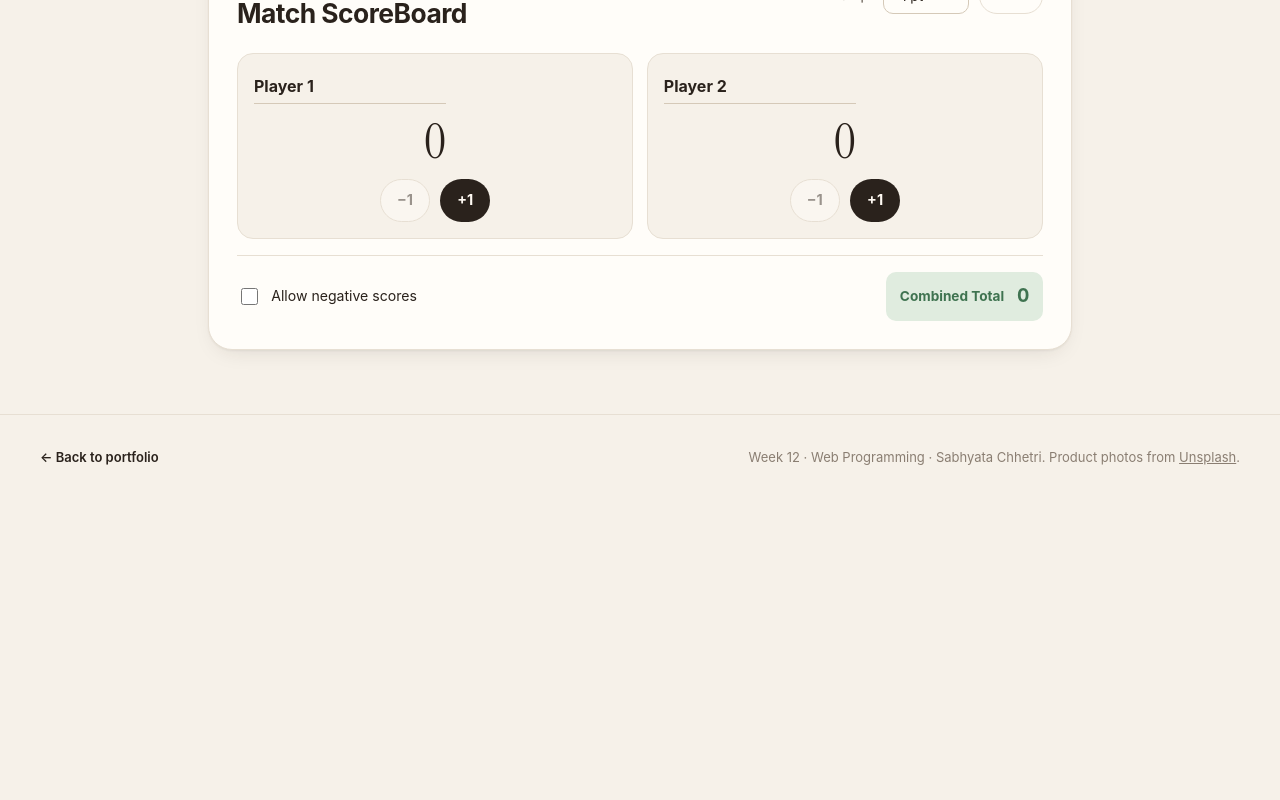
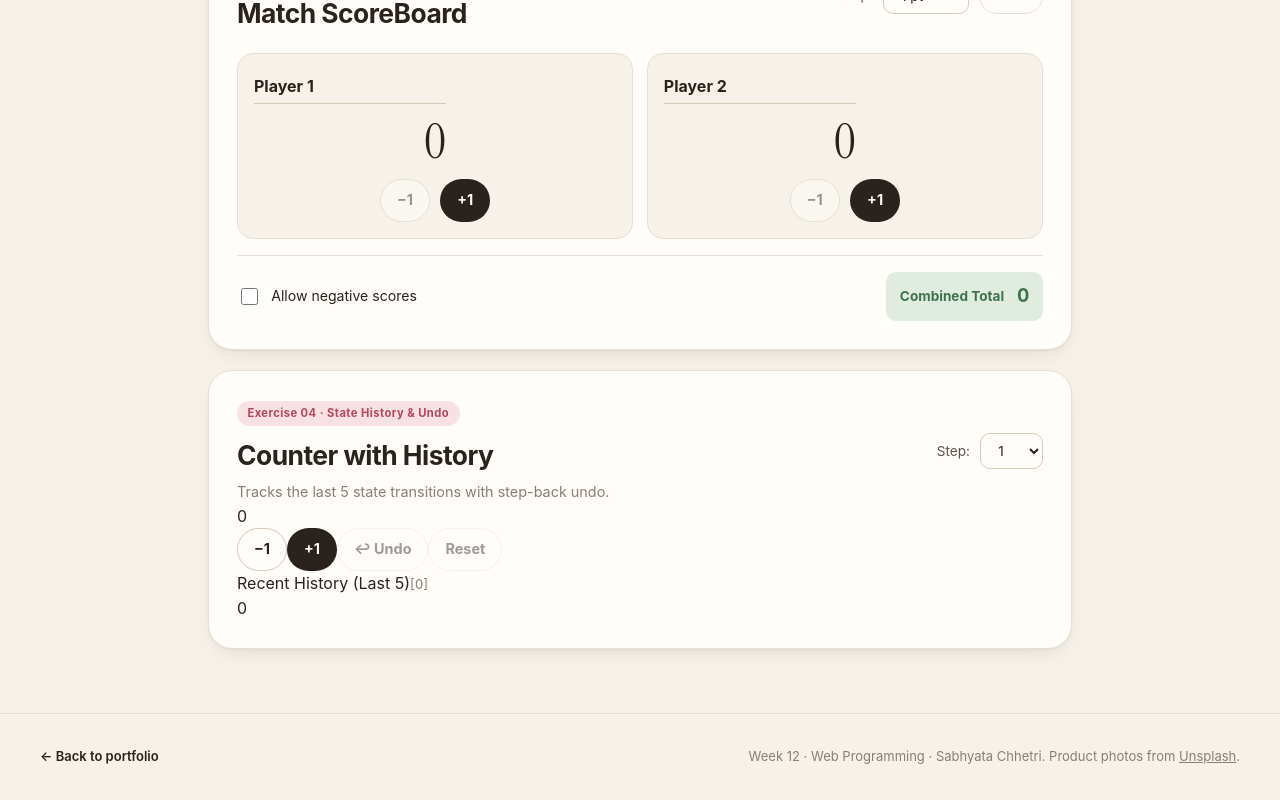
Before and after one commit to sabhyatachhetri45-dev/web-programming, a React (Vite) app in the folder week12/: page / in a window 1280 px wide. Shown: the part 3286-4086 px from the top of the page. Before the commit the page ends 3786 px from the top, so only its background shows below. Built offline with nearby package versions, Linux system fonts and the light colour scheme; a web font is replaced by a local one.

Commit message:
Add Counter with History as Week 12 Exercise 04

```diff
--- /dev/null
+++ b/week12/src/components/CounterWithHistory.css
@@ -0,0 +1,89 @@
+/* Exercise 04: Counter with History */
+.state-counter-stage {
+  display: flex;
+  flex-direction: column;
+  align-items: center;
+  margin-top: 1.25rem;
+  padding: 1.5rem 1rem;
+  border: 1px solid var(--line);
+  border-radius: var(--radius);
+  background: var(--surface-sunk);
+}
+
+.state-counter-value {
+  margin-bottom: 1.25rem;
+  font-family: var(--font-serif);
+  font-size: clamp(3rem, 10vw, 4.25rem);
+  font-weight: 400;
+  line-height: 1.1;
+  font-variant-numeric: tabular-nums;
+  transition: color 150ms ease;
+}
+
+.state-counter-value.positive {
+  color: var(--sage);
+}
+
+.state-counter-value.negative {
+  color: var(--accent);
+}
+
+.state-counter-value.neutral {
+  color: var(--ink);
+}
+
+.state-counter-actions {
+  display: flex;
+  flex-wrap: wrap;
+  justify-content: center;
+  gap: 0.5rem;
+}
+
+.state-history-panel {
+  margin-top: 1.25rem;
+  padding-top: 1rem;
+  border-top: 1px solid var(--line);
+}
+
+.state-history-header {
+  display: flex;
+  flex-wrap: wrap;
+  gap: 0.5rem;
+  align-items: center;
+  justify-content: space-between;
+  margin-bottom: 0.65rem;
+}
+
+.state-history-label {
+  color: var(--ink-soft);
+  font-size: 0.85rem;
+  font-weight: 650;
+}
+
+.state-history-pills {
+  display: flex;
+  flex-wrap: wrap;
+  gap: 0.5rem;
+  align-items: center;
+}
+
+.state-history-chip {
+  display: inline-flex;
+  min-width: 2.25rem;
+  align-items: center;
+  justify-content: center;
+  padding: 0.3rem 0.65rem;
+  border: 1px solid var(--line);
+  border-radius: var(--radius-sm);
+  color: var(--muted);
+  background: var(--surface-sunk);
+  font-size: 0.9rem;
+  font-weight: 650;
+  font-variant-numeric: tabular-nums;
+}
+
+.state-history-chip.is-current {
+  border-color: var(--accent);
+  color: var(--accent);
+  background: var(--accent-soft);
+}
--- /dev/null
+++ b/week12/src/components/CounterWithHistory.jsx
@@ -0,0 +1,144 @@
+import { useCallback, useEffect, useState } from 'react';
+
+const MAX_HISTORY = 5;
+
+export default function CounterWithHistory() {
+  const [count, setCount] = useState(0);
+  const [history, setHistory] = useState([0]);
+  const [step, setStep] = useState(1);
+
+  const updateCount = useCallback((nextValue) => {
+    setCount(nextValue);
+    setHistory((previous) => [...previous, nextValue].slice(-MAX_HISTORY));
+  }, []);
+
+  const handleIncrement = useCallback(() => {
+    updateCount(count + step);
+  }, [count, step, updateCount]);
+
+  const handleDecrement = useCallback(() => {
+    updateCount(count - step);
+  }, [count, step, updateCount]);
+
+  const handleReset = useCallback(() => {
+    if (count !== 0) updateCount(0);
+  }, [count, updateCount]);
+
+  const handleUndo = useCallback(() => {
+    if (history.length <= 1) return;
+    const previousValue = history[history.length - 2];
+    setCount(previousValue);
+    setHistory((previous) => previous.slice(0, -1));
+  }, [history]);
+
+  useEffect(() => {
+    function handleKeyDown(event) {
+      if ((event.ctrlKey || event.metaKey) && event.key.toLowerCase() === 'z') {
+        event.preventDefault();
+        handleUndo();
+      }
+    }
+
+    window.addEventListener('keydown', handleKeyDown);
+    return () => window.removeEventListener('keydown', handleKeyDown);
+  }, [handleUndo]);
+
+  const canUndo = history.length > 1;
+  const countTone = count > 0 ? 'positive' : count < 0 ? 'negative' : 'neutral';
+
+  return (
+    <section className="state-card" aria-labelledby="counter-heading">
+      <div className="state-card__header">
+        <div>
+          <span className="state-badge">Exercise 04 · State History &amp; Undo</span>
+          <h2 id="counter-heading" className="state-card__title">Counter with History</h2>
+          <p className="state-card__subtitle">
+            Tracks the last {MAX_HISTORY} state transitions with step-back undo.
+          </p>
+        </div>
+
+        <label className="state-step-selector">
+          <span>Step:</span>
+          <select
+            value={step}
+            onChange={(event) => setStep(Number(event.target.value))}
+            aria-label="Counter step value"
+          >
+            <option value={1}>1</option>
+            <option value={5}>5</option>
+            <option value={10}>10</option>
+          </select>
+        </label>
+      </div>
+
+      <div className="state-counter-stage">
+        <div className={`state-counter-value ${countTone}`} aria-live="polite">
+          {count}
+        </div>
+
+        <div className="state-counter-actions">
+          <button
+            type="button"
+            className="state-button state-button--secondary"
+            onClick={handleDecrement}
+            aria-label={`Decrease count by ${step}`}
+          >
+            −{step}
+          </button>
+
+          <button
+            type="button"
+            className="state-button state-button--primary"
+            onClick={handleIncrement}
+            aria-label={`Increase count by ${step}`}
+          >
+            +{step}
+          </button>
+
+          <button
+            type="button"
+            className="state-button state-button--ghost"
+            onClick={handleUndo}
+            disabled={!canUndo}
+            title="Shortcut: Ctrl + Z"
+            aria-label="Undo last count change"
+          >
+            ↩ Undo
+          </button>
+
+          <button
+            type="button"
+            className="state-button state-button--ghost"
+            onClick={handleReset}
+            disabled={count === 0}
+            aria-label="Reset count to zero"
+          >
+            Reset
+          </button>
+        </div>
+      </div>
+
+      <div className="state-history-panel">
+        <div className="state-history-header">
+          <span className="state-history-label">Recent History (Last {MAX_HISTORY})</span>
+          <span className="state-hint">[{history.join(', ')}]</span>
+        </div>
+
+        <div className="state-history-pills" role="list" aria-label="Recent count values">
+          {history.map((value, index) => {
+            const isCurrent = index === history.length - 1;
+            return (
+              <span
+                key={`${index}-${value}`}
+                role="listitem"
+                className={`state-history-chip ${isCurrent ? 'is-current' : ''}`}
+              >
+                {value}
+              </span>
+            );
+          })}
+        </div>
+      </div>
+    </section>
+  );
+}
--- a/week12/src/components/ReactExercises.jsx
+++ b/week12/src/components/ReactExercises.jsx
@@ -1,6 +1,7 @@
 import ToggleDetail from './ToggleDetail.jsx';
 import TaskList from './TaskList.jsx';
 import ScoreBoard from './ScoreBoard.jsx';
+import CounterWithHistory from './CounterWithHistory.jsx';
 import './ReactExercises.css';
 
 export function ReactExercises() {
@@ -9,12 +10,13 @@ export function ReactExercises() {
       <header className="state-page-header">
         <p className="state-page-header__eyebrow">Week 12 · React practice</p>
         <h2 id="state-exercises-heading">React State Patterns</h2>
-        <p>Modular implementations of boolean, array, and lifted state.</p>
+        <p>Modular implementations of boolean, array, lifted, and history state.</p>
       </header>
       <div className="state-exercises__stack">
         <ToggleDetail />
         <TaskList />
         <ScoreBoard />
+        <CounterWithHistory />
       </div>
     </section>
   );
```
